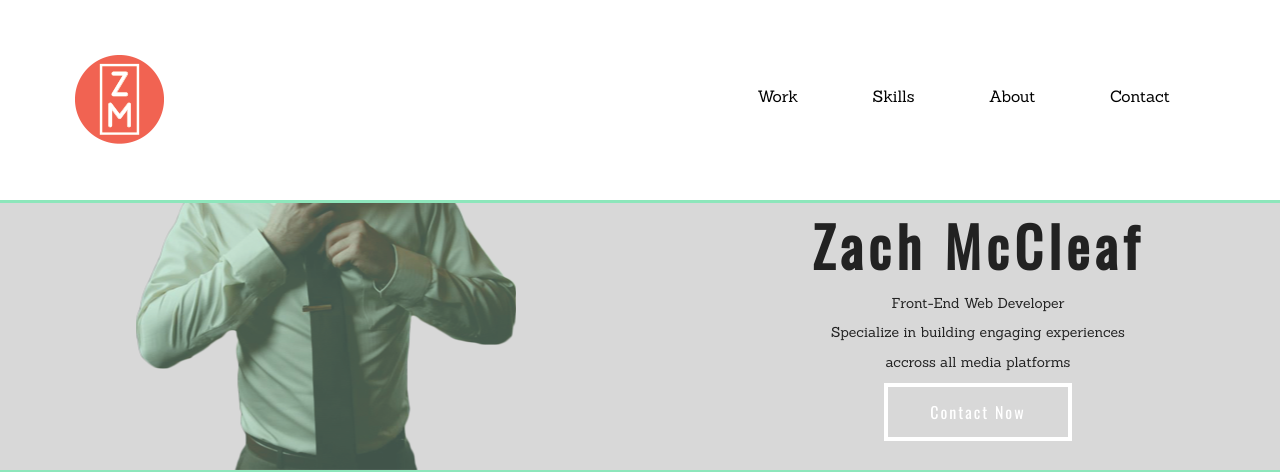
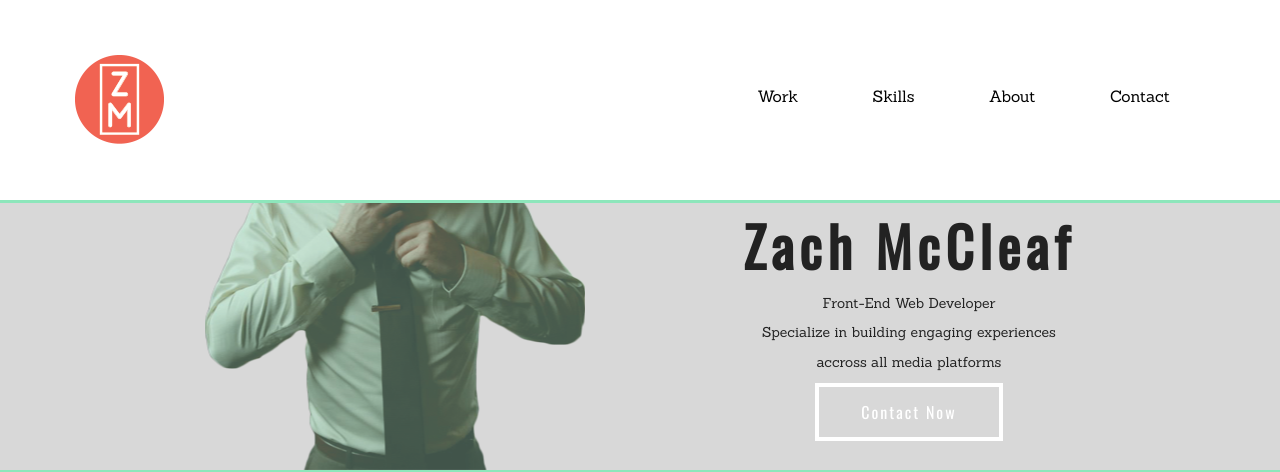
Before and after one commit to zachmccleaf/zachmccleaf_dep, a PHP site: page / in a window 1280 px wide. Shown: the top 472 px of the page. Run offline with PHP 8.4, Linux system fonts and the light colour scheme; some libraries are stand-ins or nearby versions.

Commit message:
adding second container for large dim.

```diff
--- a/css/main.css
+++ b/css/main.css
@@ -758,6 +758,9 @@ h1 {
     .calltext {
         margin-top: -30px;
     }
+    .containtwo {
+    width: 950px;
+    }
 }
 @media (min-width: 550px) {
     .leftfoot {
--- a/index.php
+++ b/index.php
@@ -4,7 +4,7 @@
 
 ?>
         <div id="calltoaction">
-            <div class="container">
+            <div class="container containtwo">
                 <div class="heroimg">
                 </div>
                 <div class="calltext">
```
